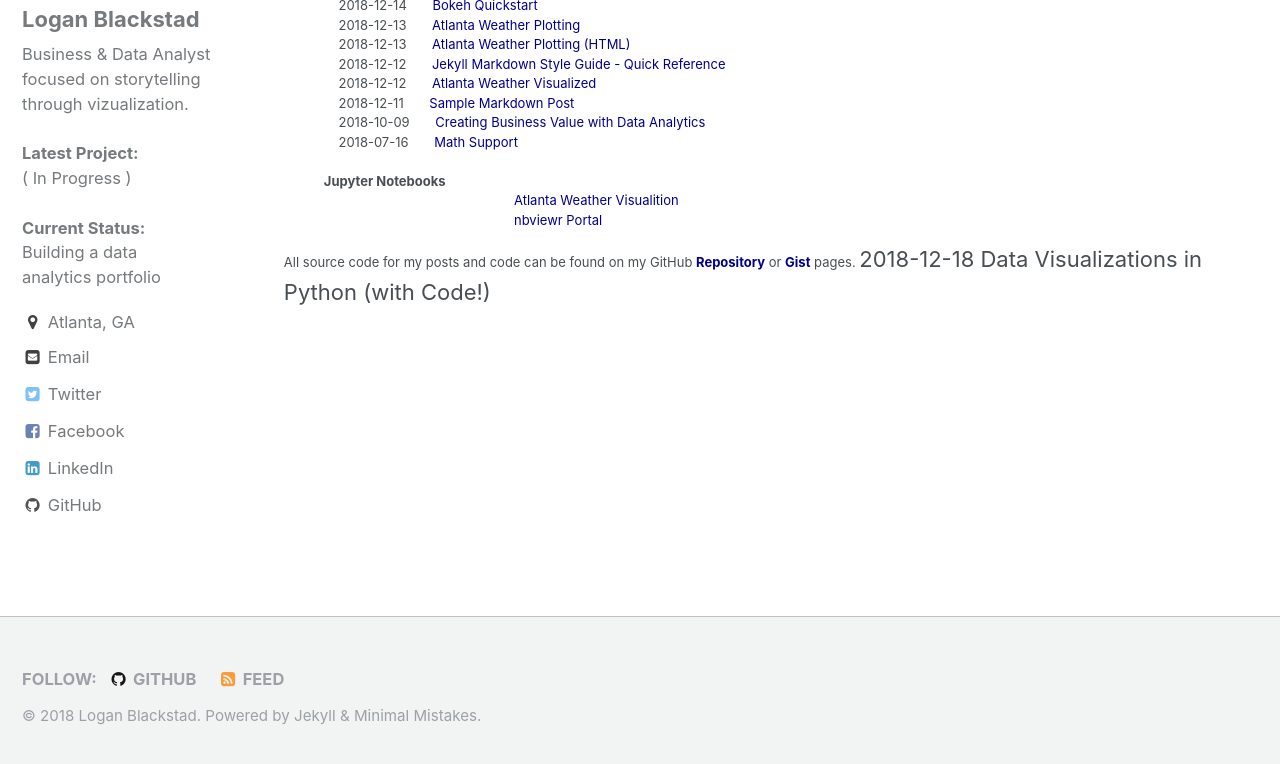
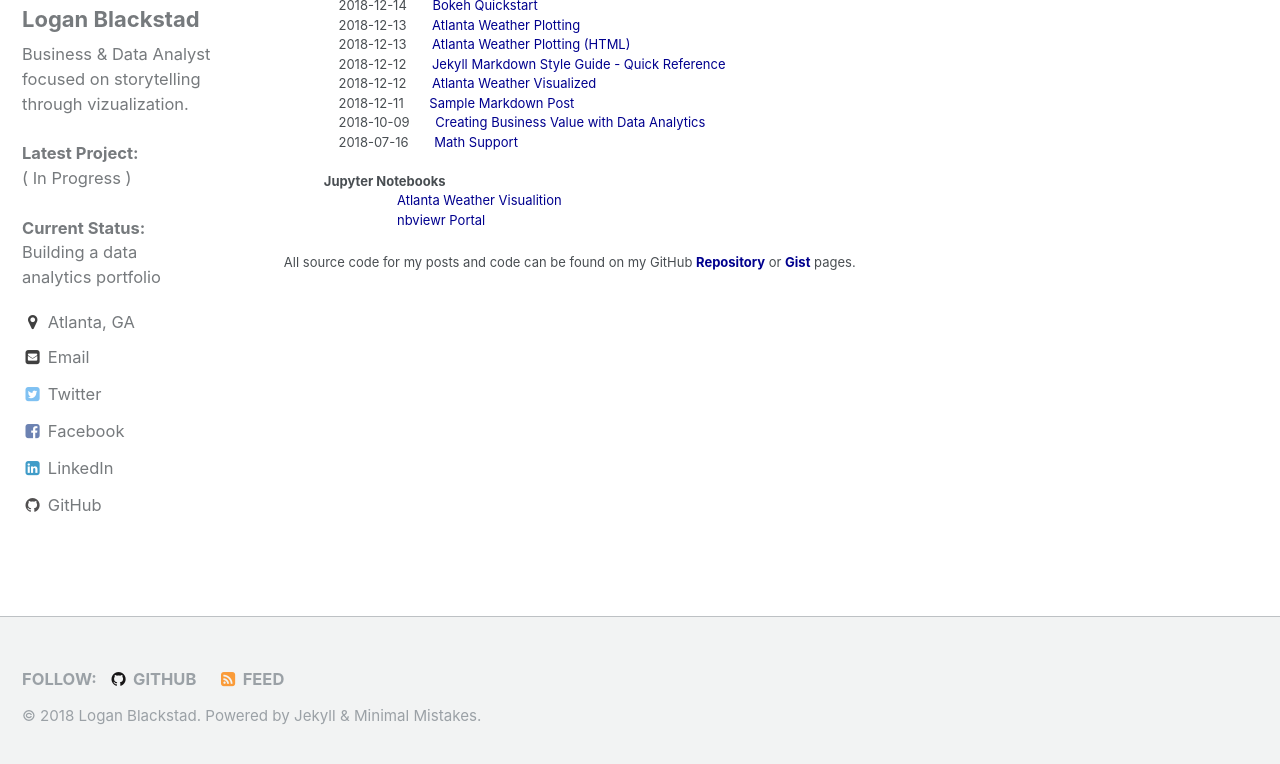
Before and after one commit to loganblackstad/loganblackstad.github.io, a Jekyll site: the page built from _pages/archive.html, in a window 1280 px wide and 1030 px high, cut to the strip 258-1022 px from the top of the window. Built offline with Jekyll 4.4.1, drawn with Linux system fonts in a browser that asks for light colours.

Commit message:
Update archive.html

```diff
--- a/_pages/archive.html
+++ b/_pages/archive.html
@@ -30,10 +30,10 @@ author_profile: true
 
 <br>
 <strong>Jupyter Notebooks</strong><br>
-&nbsp; &nbsp; &nbsp; &nbsp; &nbsp; &nbsp; &nbsp; &nbsp; &nbsp; &nbsp; &nbsp; &nbsp; &nbsp; &nbsp; &nbsp; &nbsp; &nbsp; &nbsp; &nbsp; &nbsp; &nbsp; &nbsp; &nbsp; &nbsp; &nbsp; &nbsp;
+&nbsp; &nbsp; &nbsp; &nbsp; &nbsp; &nbsp; &nbsp; &nbsp; &nbsp; &nbsp;
 <a href="https://nbviewer.jupyter.org/github/loganblackstad/loganblackstad.github.io/blob/master/_notebooks/atlanta-weather-plotting.ipynb" style="color:#00008e">Atlanta Weather Visualition</a>
 <br>
-&nbsp; &nbsp; &nbsp; &nbsp; &nbsp; &nbsp; &nbsp; &nbsp; &nbsp; &nbsp; &nbsp; &nbsp; &nbsp; &nbsp; &nbsp; &nbsp; &nbsp; &nbsp; &nbsp; &nbsp; &nbsp; &nbsp; &nbsp; &nbsp; &nbsp; &nbsp;
+&nbsp; &nbsp; &nbsp; &nbsp; &nbsp; &nbsp; &nbsp; &nbsp; &nbsp; &nbsp;
 <a href="http://nbviewer.jupyter.org/" style="color:#00008e">nbviewr Portal</a>
 <br>
 
@@ -43,5 +43,3 @@ author_profile: true
 All source code for my posts and code can be found on my GitHub <b><a href="github.com/loganblackstad?tab=repositories" style="color:#00008e">Repository</a></b> or <b><a href="https://gist.github.com/loganblackstad" style="color:#00008e">Gist</a></b> pages.
 
 </font>
-
-    2018-12-18       Data Visualizations in Python (with Code!)
```
